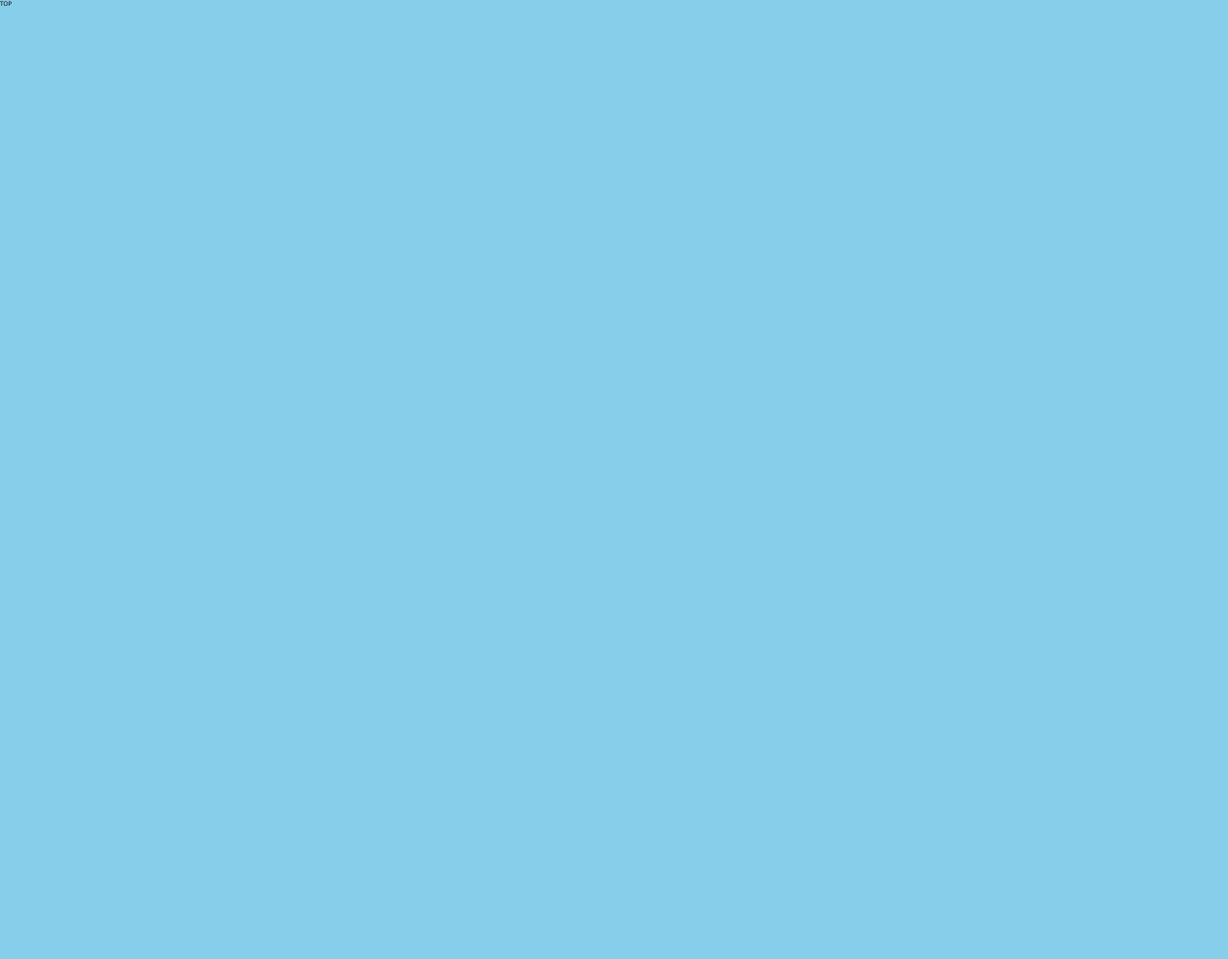
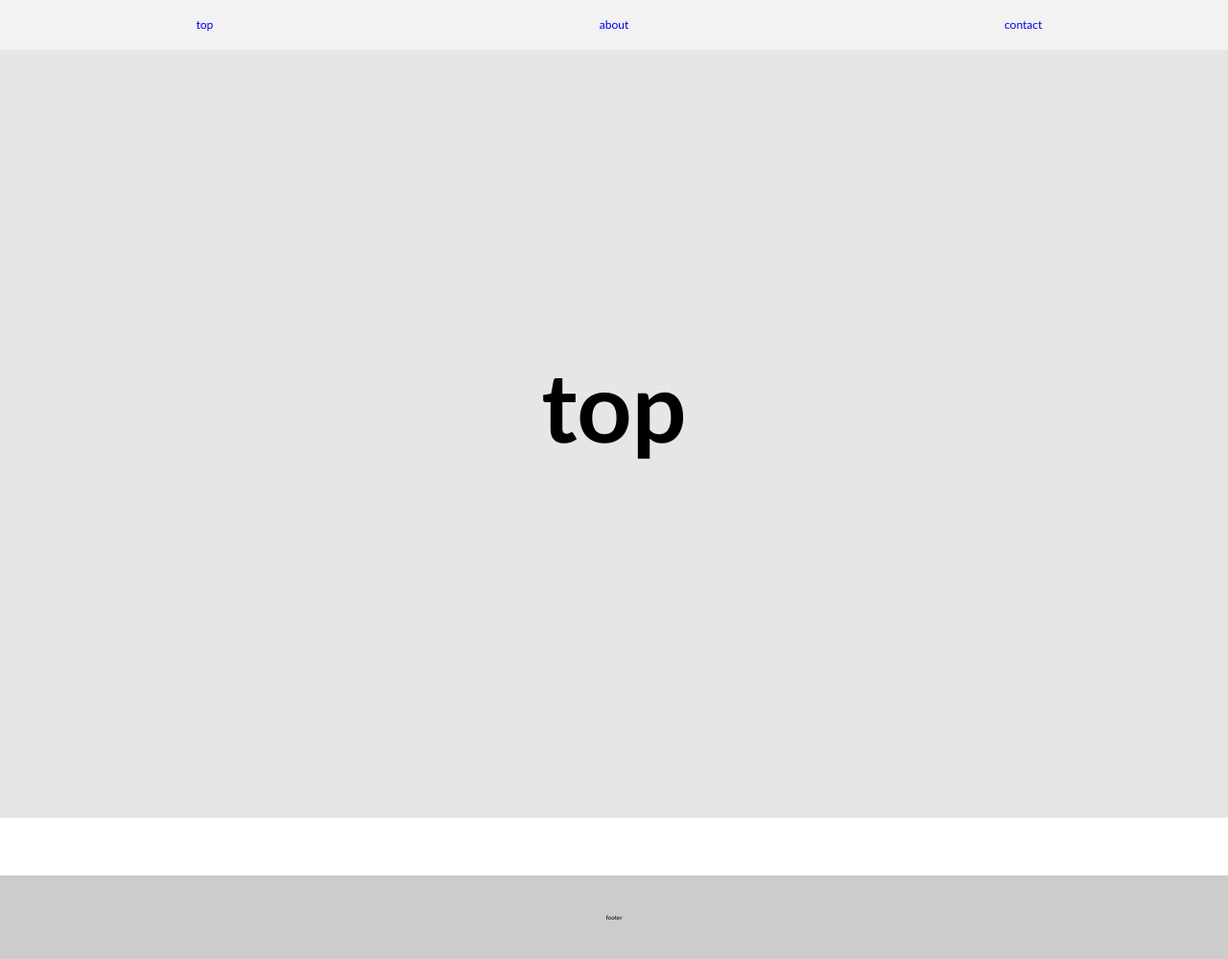
Before and after one commit to uryu-myao/boilerplate-static, a website built with Vite: page src/index.html in a window 1280 px wide. Shown: the whole page at 96% size. Before the commit the page ends 800 px from the top, so only its background shows below. Built offline with nearby package versions, Linux system fonts and the light colour scheme; a web font is replaced by a local one.

Commit message:
update component pages

```diff
--- /dev/null
+++ b/src/html-components/footer.html
@@ -0,0 +1,3 @@
+<footer class="footer">
+  <div class="footer-inner">footer</div>
+</footer>
--- /dev/null
+++ b/src/html-components/navigation.html
@@ -0,0 +1,7 @@
+<nav class="nav">
+  <ul class="nav-inner">
+    <li><a href="/">top</a></li>
+    <li><a href="/about.html">about</a></li>
+    <li><a href="/contact.html">contact</a></li>
+  </ul>
+</nav>
--- a/src/index.html
+++ b/src/index.html
@@ -3,7 +3,12 @@
   {{> head}}
 
   <body>
-    <div id="app">TOP</div>
+    <div id="app" class="top">
+      <header>{{> navigation}}</header>
+      <main><h1>top</h1></main>
+    </div>
+
+    {{> footer}}
     <script type="module" src="/js/pages/top/index.js"></script>
   </body>
 </html>
--- /dev/null
+++ b/src/scss/components/_components.scss
@@ -0,0 +1,2 @@
+@import 'navigation';
+@import 'footer';
--- /dev/null
+++ b/src/scss/components/footer.scss
@@ -0,0 +1,9 @@
+.footer {
+  background-color: hsla(0, 0, 80%, 1);
+
+  &-inner {
+    margin-top: 6rem;
+    padding: 4rem 0;
+    text-align: center;
+  }
+}
--- /dev/null
+++ b/src/scss/components/navigation.scss
@@ -0,0 +1,11 @@
+.nav {
+  background: hsla(0, 0%, 95%, 100%);
+
+  &-inner {
+    display: grid;
+    grid-template-columns: 1fr 1fr 1fr;
+    justify-items: center;
+    padding: 20px 0;
+    font-size: 1.2rem;
+  }
+}
--- a/src/scss/layout/layout.scss
+++ b/src/scss/layout/layout.scss
@@ -1,3 +1,12 @@
-.main {
-  background: hsl(0, 0%, 80%);
+main {
+  height: 100vh;
+
+  & > * {
+    text-align: center;
+    padding: 40vh 0;
+  }
 }
+
+h1 {
+  font-size: 10rem;
+}
--- a/src/scss/main.scss
+++ b/src/scss/main.scss
@@ -8,3 +8,6 @@
 
 // layout
 @import 'layout/layout';
+
+// components
+@import 'components/components';
--- a/src/scss/pages/about.scss
+++ b/src/scss/pages/about.scss
@@ -1,3 +1,3 @@
-body {
-  background-color: orange;
+.about {
+  background-color: hsla(120, 100%, 75%, 1);
 }
--- /dev/null
+++ b/src/scss/pages/contact.scss
@@ -0,0 +1,3 @@
+.contact {
+  background-color: hsla(250, 100%, 75%, 1);
+}
--- a/src/scss/pages/top.scss
+++ b/src/scss/pages/top.scss
@@ -1,3 +1,3 @@
-body {
-  background-color: skyblue;
+.top {
+  background-color: hsla(0, 0%, 90%, 1);
 }
```
Also changed, not shown: src/about.html (+6 -1 lines), src/contact.html (+4 -0 lines).
